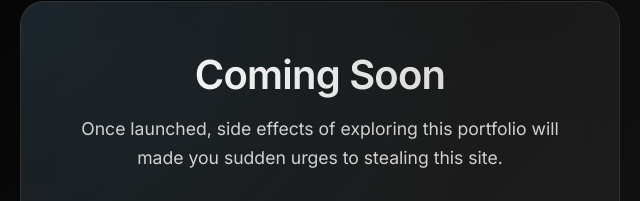
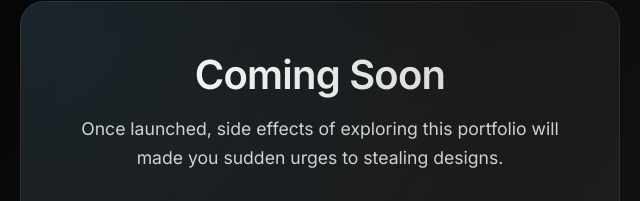
Before and after one commit to nishant-awasthi026/coming-soon-portfolio, a plain HTML site: page index.html in a window 1280 px wide. Shown: the part 228-429 px from the top of the page, 320-960 px from the left. Drawn offline with Linux system fonts and the light colour scheme.

Commit message:
Update index.html

```diff
--- a/index.html
+++ b/index.html
@@ -246,7 +246,7 @@
 
         <div class="glass-card">
             <h1>Coming Soon</h1>
-            <p>Once launched, side effects of exploring this portfolio will made you sudden urges to stealing this site.</p>
+            <p>Once launched, side effects of exploring this portfolio will made you sudden urges to stealing designs.</p>
 
             <!--<div class="countdown">-->
             <!--    <div class="countdown-item">-->
```
